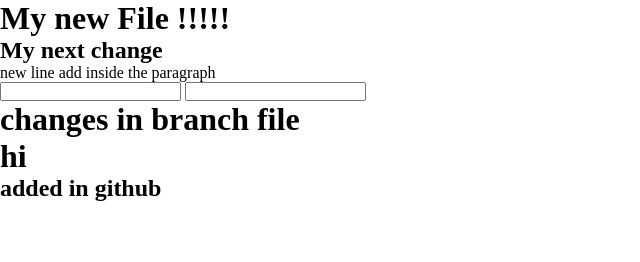
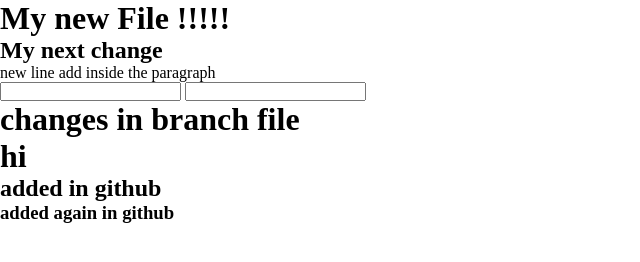
Before and after one commit to sadhana62/project, a plain HTML site: page index.html in a window 1280 px wide. Shown: the whole page, without its empty margins (0-640 px from the left). Drawn offline with Linux system fonts and the light colour scheme.

Commit message:
Update index.html
added h3 tag

```diff
--- a/index.html
+++ b/index.html
@@ -16,5 +16,6 @@
     <h1>changes in branch file </h1>
     <h1>hi</h1>
     <h2>added in github</h2>
+    <h3>added again in github </h3>
 </body>
 </html>
```
